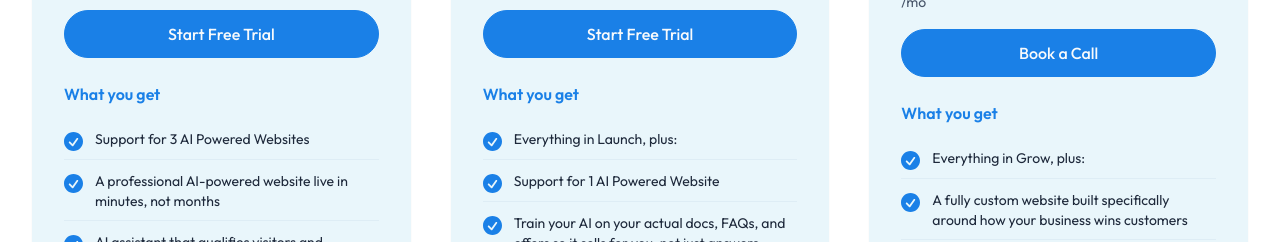
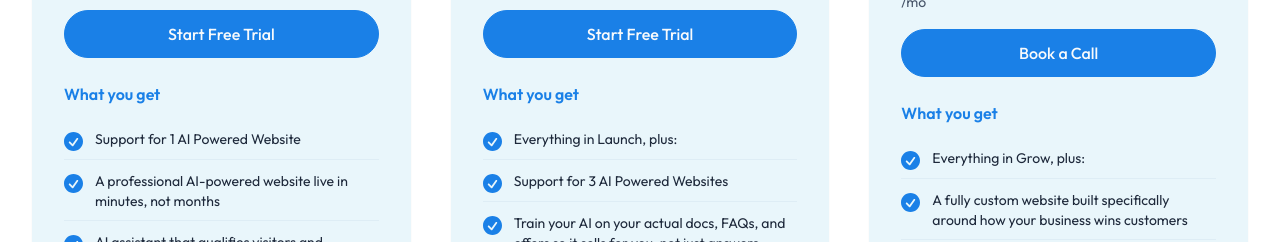
Before and after one commit to oneupaihq/oneupai-landing, a Next.js app: page / in a window 1280 px wide. Shown: the part 5560-5802 px from the top of the page. Built offline with nearby package versions, Linux system fonts and the light colour scheme.

Commit message:
Fix pricing plan website support numbers
- Launch plan: Changed from 3 to 1 AI Powered Website
- Grow plan: Changed from 1 to 3 AI Powered Websites
- Corrects the logical progression from basic to advanced plans

```diff
--- a/app/components/sections/PricingSection.tsx
+++ b/app/components/sections/PricingSection.tsx
@@ -79,7 +79,7 @@ export default function PricingSection() {
 
   const planFeatures = [
     [
-      "Support for 3 AI Powered Websites",
+      "Support for 1 AI Powered Website",
       "A professional AI-powered website live in minutes, not months",
       "AI assistant that qualifies visitors and captures leads around the clock with no human needed",
       "Online booking that fills your calendar automatically, up to 100 appointments/month",
@@ -89,7 +89,7 @@ export default function PricingSection() {
     ],
     [
       "Everything in Launch, plus:",
-      "Support for 1 AI Powered Website",
+      "Support for 3 AI Powered Websites",
       "Train your AI on your actual docs, FAQs, and offers so it sells for you, not just answers",
       "Unlimited bookings to remove the ceiling on how much revenue your calendar can hold",
       "Publish across all your social media accounts from one place so you stay visible without the busywork",
```
